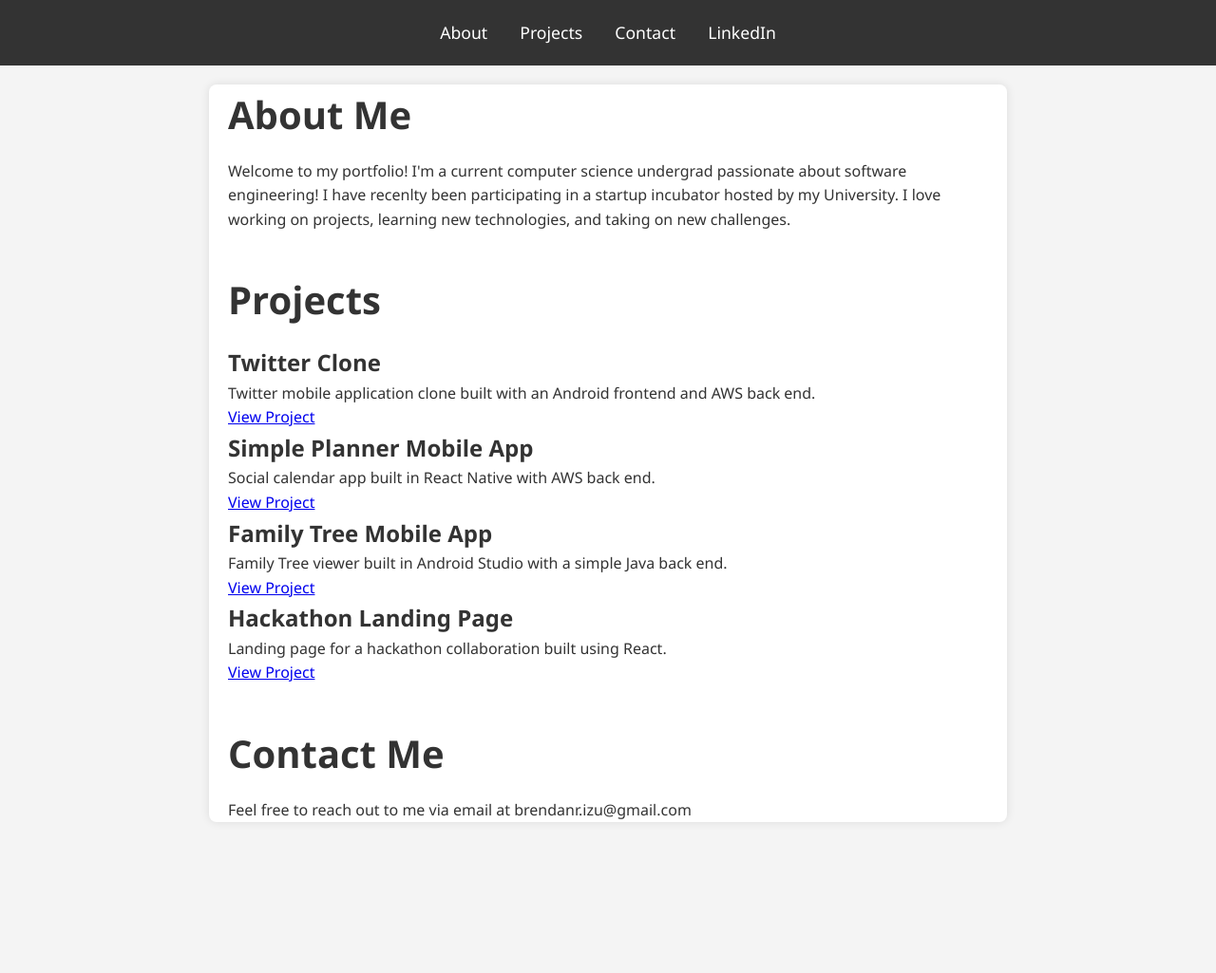
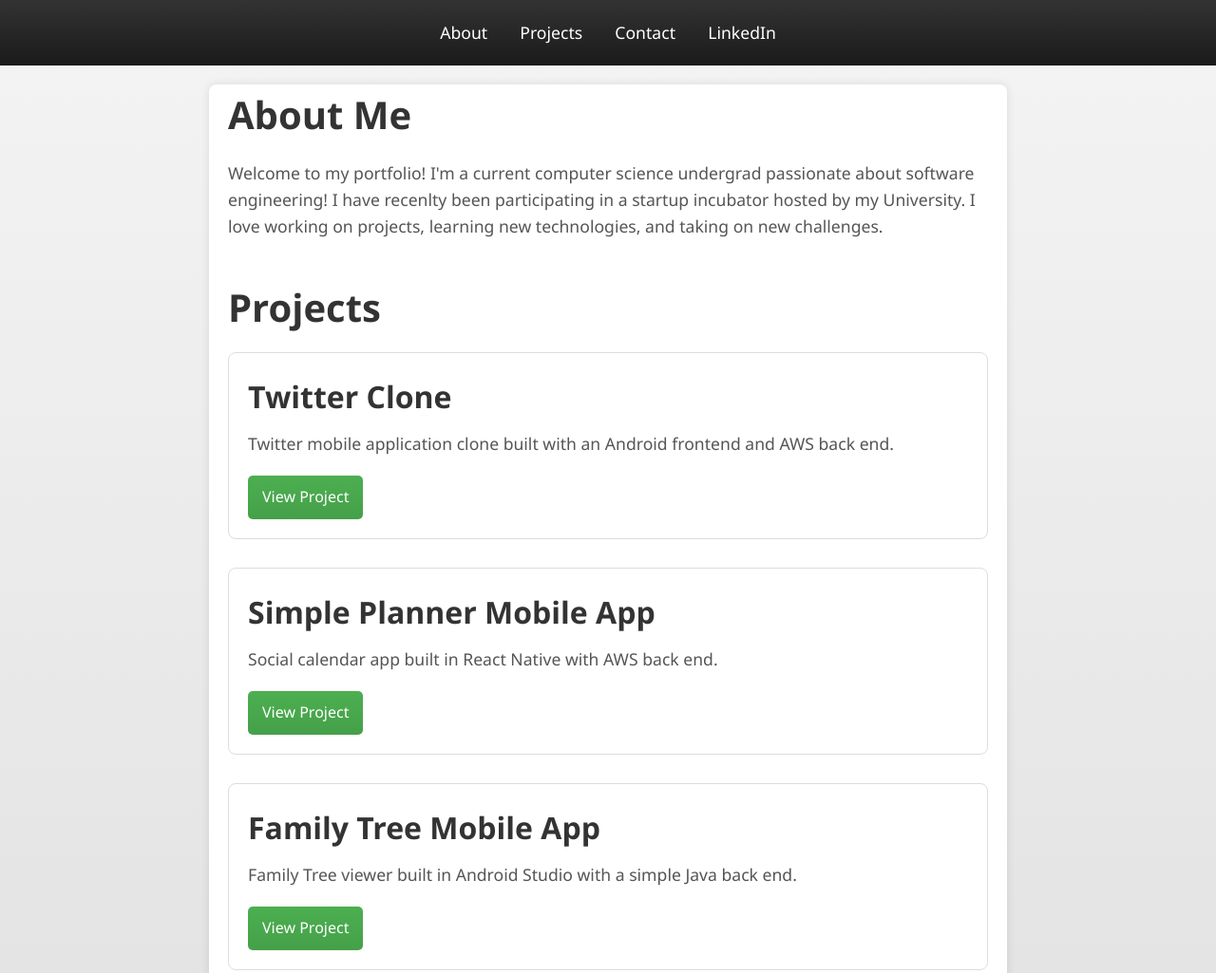
Before and after one commit to BrendanIzu/Portfolio, a plain HTML site: page index.html in a window 1280 px wide. Shown: the top 1025 px of the page at 95% size. Before the commit the page ends 906 px from the top, so only its background shows below. Drawn offline with Linux system fonts and the light colour scheme.

Commit message:
Update styles.css

```diff
--- a/styles.css
+++ b/styles.css
@@ -13,12 +13,12 @@ li {
 body {
     font-family: 'Segoe UI', Tahoma, Geneva, Verdana, sans-serif;
     line-height: 1.6;
-    background-color: #f4f4f4;
+    background: linear-gradient(to bottom, #f4f4f4, #ddd);
     color: #333;
 }
 
 header {
-    background-color: #333;
+    background: linear-gradient(to bottom, #333, #1a1a1a);
     color: #fff;
     padding: 20px 0;
 }
@@ -48,7 +48,7 @@ main {
     max-width: 800px;
     margin: 20px auto;
     padding: 0 20px;
-    background-color: #fff;
+    background: #fff;
     box-shadow: 0 0 10px rgba(0, 0, 0, 0.1);
     border-radius: 8px;
 }
@@ -60,3 +60,54 @@ section {
 h1 {
     font-size: 2.5em;
     margin-bottom: 15px;
+    color: #333;
+}
+
+h2 {
+    font-size: 2em;
+    margin-bottom: 10px;
+    color: #333;
+}
+
+p {
+    font-size: 1.1em;
+    color: #555;
+    margin-bottom: 20px;
+}
+
+.project {
+    border: 1px solid #ddd;
+    padding: 20px;
+    margin-bottom: 30px;
+    border-radius: 8px;
+    transition: transform 0.3s ease;
+}
+
+.project:hover {
+    transform: scale(1.05);
+}
+
+.project a {
+    text-decoration: none;
+    background: linear-gradient(to bottom, #4CAF50, #45a049);
+    color: #fff;
+    padding: 10px 15px;
+    border-radius: 5px;
+    display: inline-block;
+    transition: background 0.3s ease;
+}
+
+.project a:hover {
+    background: linear-gradient(to bottom, #45a049, #4CAF50);
+}
+
+footer {
+    text-align: center;
+    padding: 10px 0;
+    background: linear-gradient(to bottom, #333, #1a1a1a);
+    color: #fff;
+    position: fixed;
+    bottom: 0;
+    width: 100%;
+    border-top: 1px solid #555;
+}
```
